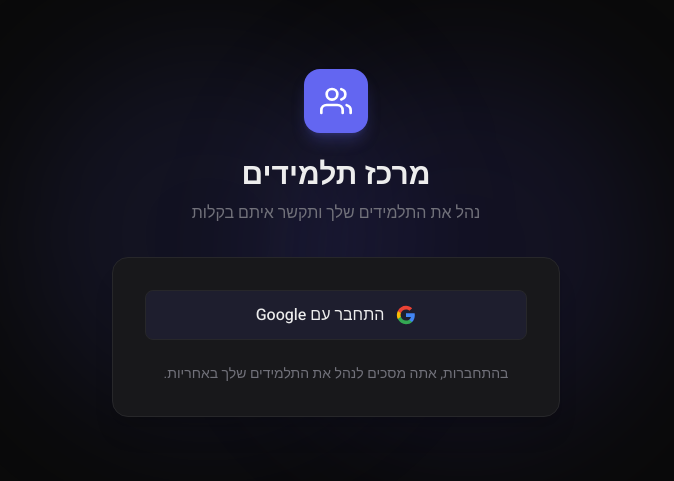
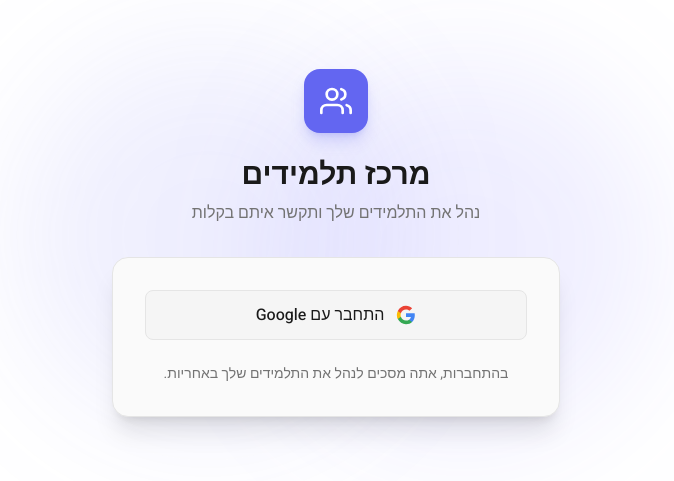
Before and after one commit to rivka-ad/Student-Center, a Next.js app: page /login in a window 1280 px wide. Shown: the part 157-638 px from the top of the page, without its empty margins (335-1009 px from the left). Built offline with nearby package versions, Linux system fonts and the light colour scheme; no server answers.

Commit message:
Convert to light theme

```diff
--- a/src/app/globals.css
+++ b/src/app/globals.css
@@ -1,16 +1,16 @@
 @import "tailwindcss";
 
 :root {
-  --color-background: #0a0a0a;
-  --color-foreground: #ededed;
+  --color-background: #ffffff;
+  --color-foreground: #1a1a1a;
   --color-primary: #6366f1;
-  --color-primary-hover: #818cf8;
-  --color-secondary: #1e1e2e;
-  --color-border: #27272a;
-  --color-muted: #71717a;
+  --color-primary-hover: #4f46e5;
+  --color-secondary: #f5f5f5;
+  --color-border: #e5e5e5;
+  --color-muted: #737373;
   --color-success: #22c55e;
   --color-error: #ef4444;
-  --color-card: #18181b;
+  --color-card: #fafafa;
 }
 
 @theme inline {
@@ -27,7 +27,7 @@
 }
 
 html {
-  color-scheme: dark;
+  color-scheme: light;
 }
 
 body {
@@ -62,7 +62,7 @@ body {
 }
 
 ::-webkit-scrollbar-track {
-  background: var(--color-background);
+  background: var(--color-secondary);
 }
 
 ::-webkit-scrollbar-thumb {
```
